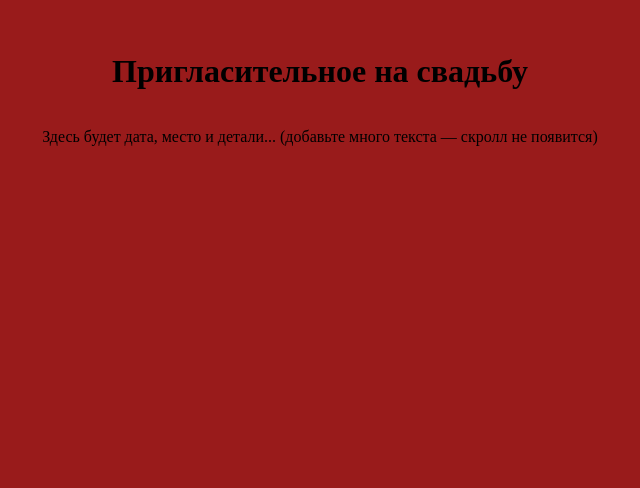
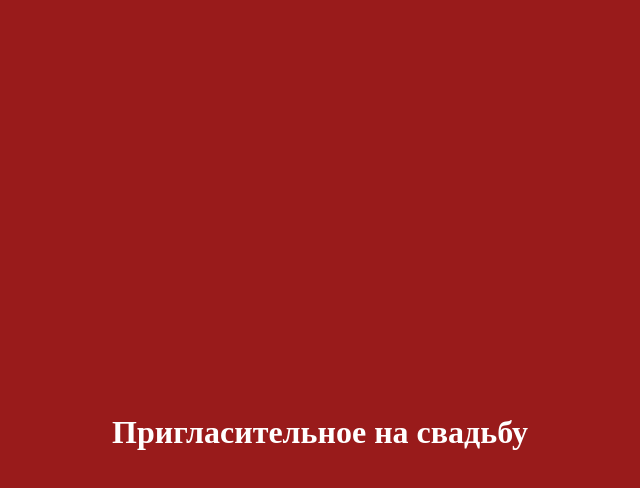
Before and after one commit to FrMks/wedding-invite, a React (Vite) app: page / in a window 1280 px wide. Shown: the top 488 px of the page, without its empty margins (352-992 px from the left). Built offline with nearby package versions, Linux system fonts and the light colour scheme.

Commit message:
feat: white words

```diff
--- a/src/App.tsx
+++ b/src/App.tsx
@@ -25,47 +25,22 @@ function App() {
   }, []);
 
   return (
-    // Высота и ширина 100%
-    // Красный фон
-    // Гибкий макет
-    // Элементы вертикально
-    // Горизонтальное центрирование
-    // Вертикальное центрирование
-    // Белый текст
-    // Скрывает контент за границами div
-    // Нет боковых отступов
     <div className="
         h-screen
         w-screen
-        bg-[#991B1B]
         flex
         flex-col
         items-center
         justify-center
+        overflow-hidden px-0 gap-8">
+      <h1 className="
+        text-4xl sm:text-5xl md:text-6xl lg:text-7xl
         text-white
-        overflow-hidden px-0">
-      <h1 className="
-        text-4xl
-        sm:text-5xl
-        md:text-6xl
-        lg:text-7xl
-        font-bold
-        mb-4
-        sm:mb-8
-        text-center
-        drop-shadow-lg
-        px-2
-        sm:px-4
-        md:px-8
+        font-bold text-center
+        px-2 sm:px-4 md:px-8
         flex-shrink-0">
         Пригласительное на свадьбу
       </h1>
-      <p className="
-        text-lg sm:text-xl md:text-2xl lg:text-3xl
-        text-center max-w-xs sm:max-w-md md:max-w-2xl lg:max-w-4xl
-        drop-shadow-md px-4 md:px-8 flex-1 leading-relaxed">
-        Здесь будет дата, место и детали... (добавьте много текста — скролл не появится)
-      </p>
     </div>
   )
 }
--- a/src/index.css
+++ b/src/index.css
@@ -1,3 +1,9 @@
 @tailwind base;
 @tailwind components;
 @tailwind utilities;
+
+* { margin: 0; padding: 0; box-sizing: border-box; }
+html, body { height: 100%; }
+
+/* ВРЕМЕННО: форсируем белый текст */
+h1, p { color: white !important; }
--- a/tailwind.config.js
+++ b/tailwind.config.js
@@ -1,5 +1,8 @@
 export default {
-  content: ["./index.html", "./src/**/*.{js,ts,jsx,tsx}"],
+  content: [
+    "./index.html",
+    "./src/**/*.{js,ts,jsx,tsx}",  // Сканирует ВСЕ файлы src
+  ],
   theme: { extend: {} },
   plugins: [],
 };
```
